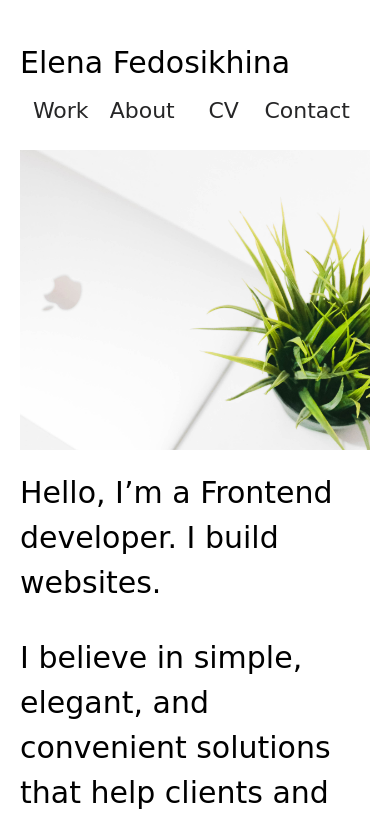
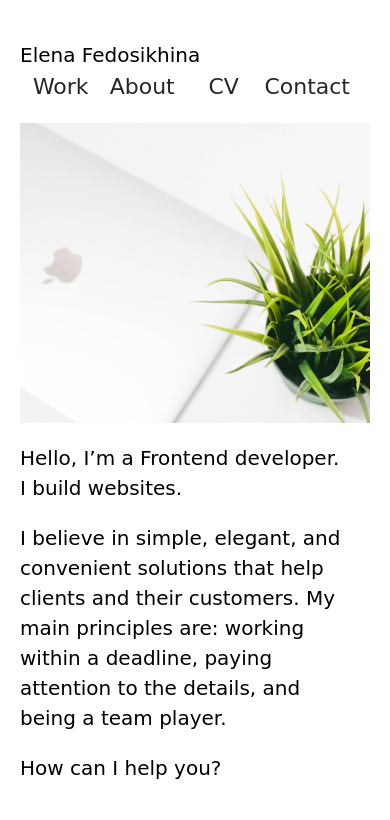
Before and after one commit to Fedoskina/Fedosikhina, a plain HTML site: page index.html in a window 390 px wide. Shown: the top 820 px of the page. Drawn offline with Linux system fonts and the light colour scheme; a web font is replaced by a local one.

Commit message:
fix mobile version

```diff
--- a/css/main.css
+++ b/css/main.css
@@ -118,7 +118,11 @@ footer {
 }
 
 
-@media only screen and (max-width:950px) {
+@media screen and (max-width:950px) {
+    body {
+        font-size: 20px;
+    }
+
     .container {
         margin: 20px;
         margin-top: 0;
@@ -143,19 +147,21 @@ footer {
     }
 }
 
-@media only screen and (max-width:530px) {
+@media screen and (max-width:530px) {
+    body {
+        font-size: 20px;
+    }
+
     header {
         display: grid;
         grid-template-columns: 1fr;
-        grid-template-rows: 1fr 1fr;
+        grid-template-rows: auto auto;
         margin: 40px 20px 0 0;
     }
 
-    nav {
-        justify-self: start;
-    }
 
     nav ul {
         padding-left: 0;
+        justify-items: center;
     }
 }
--- a/index.html
+++ b/index.html
@@ -2,8 +2,7 @@
 <html lang="en">
 <head>
     <meta charset="UTF-8">
-    <meta name="viewport" content="width=950px, initial-scale=1">
-    <meta name="viewport" content="width=530px, initial-scale=2">
+    <meta name="viewport" content="max-width=950, initial-scale=1">
     <title>Elena Fedosikhina</title>
     <link rel="stylesheet" href="css/normalize.css">
     <link rel="stylesheet" href="css/main.css">
```
Also changed, not shown: pages/about.html (+1 -2 lines), pages/contact.html (+1 -2 lines), pages/work.html (+1 -2 lines).
